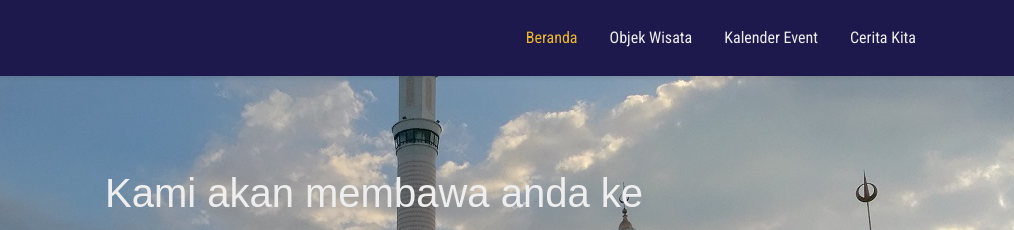
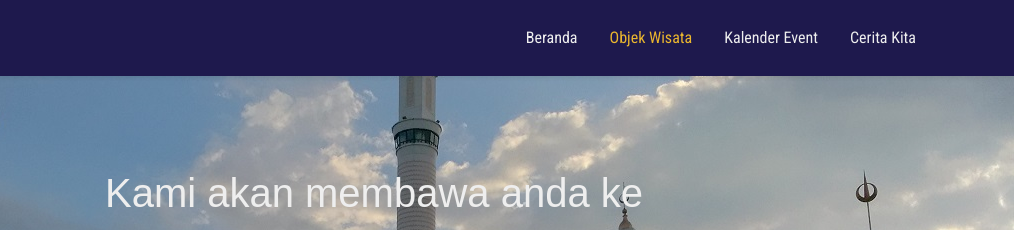
Before and after one commit to malikbae/riland.github.io, a plain HTML site: page destinasi.html in a window 1280 px wide. Shown: the top 230 px of the page, 266-1280 px from the left. Drawn offline with nearby package versions, Linux system fonts and the light colour scheme; a web font is replaced by a local one.

Commit message:
perubahan sedikit di homepage dan destinasi page

```diff
--- a/destinasi.html
+++ b/destinasi.html
@@ -73,12 +73,15 @@
         <div class="collapse navbar-collapse" id="navbarNav">
           <ul class="navbar-nav ms-auto">
             <li class="nav-item">
-              <a class="nav-link active" aria-current="page" href="index.html"
-                >Beranda</a
-              >
+              <a class="nav-link" href="index.html">Beranda</a>
             </li>
             <li class="nav-item">
-              <a class="nav-link" href="destinasi.html">Objek Wisata</a>
+              <a
+                class="nav-link active"
+                aria-current="page"
+                href="destinasi.html"
+                >Objek Wisata</a
+              >
             </li>
             <li class="nav-item">
               <a class="nav-link" href="eventpage.html">Kalender Event</a>
```
